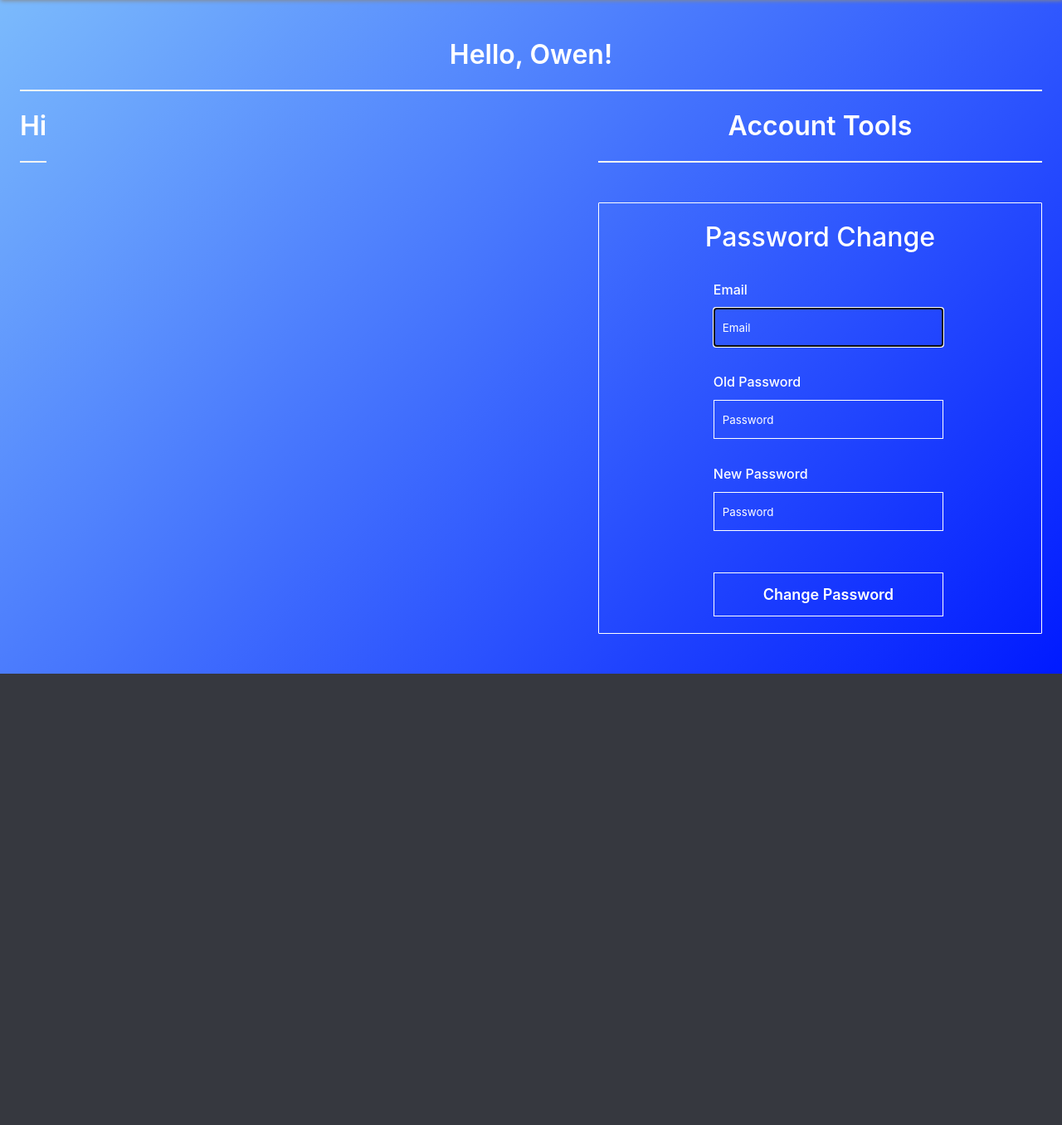
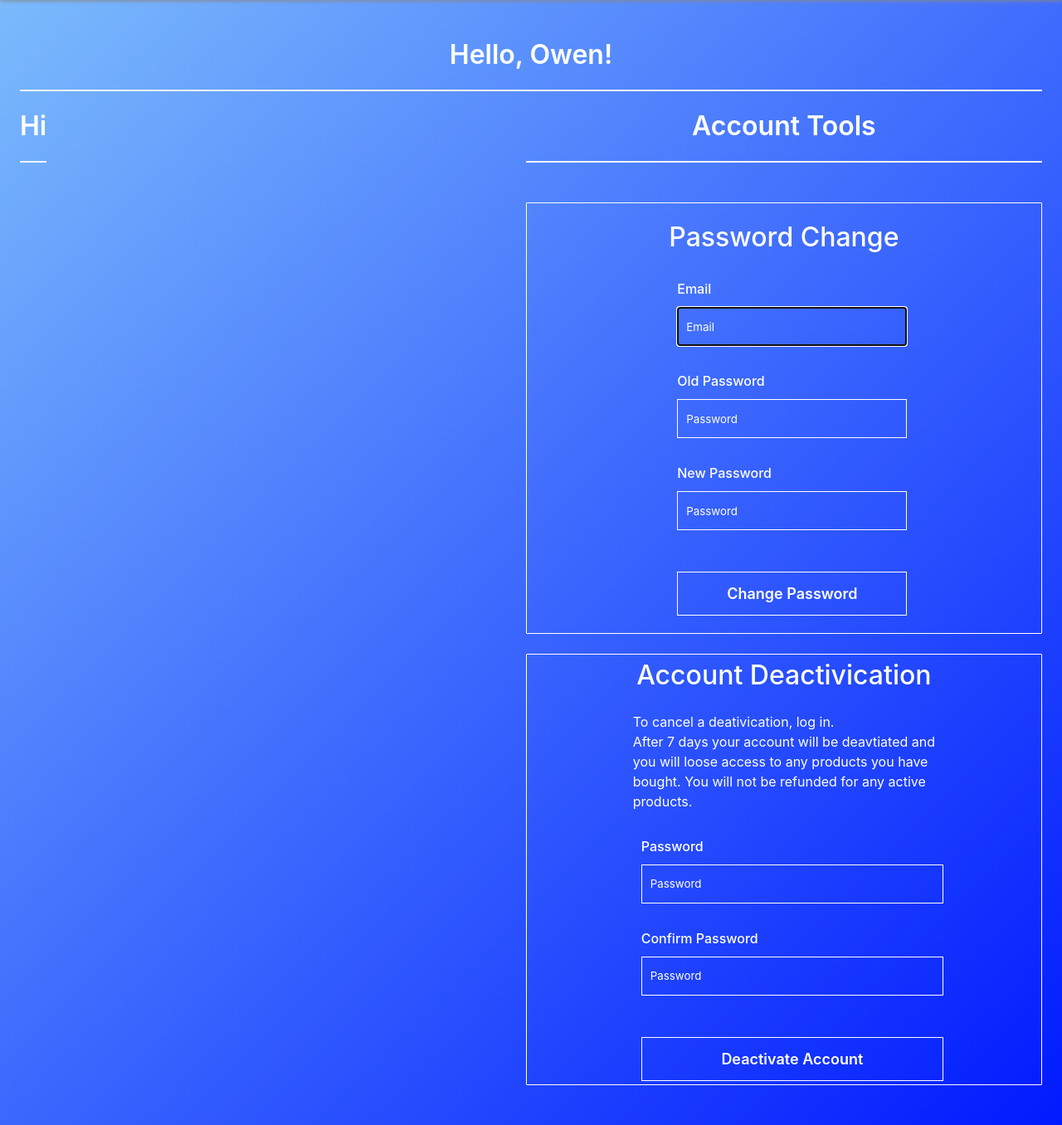
Before and after one commit to GalacticSquirel/crazysuite, a Flask app: page /account in a window 1280 px wide. Shown: the part 90-1446 px from the top of the page at 83% size. Before the commit the page ends 902 px from the top, so only its background shows below. Run offline with Flask 2, Linux system fonts and the light colour scheme; a user stored in the database is signed in.

Commit message:
Added shell for account deactivation

```diff
--- a/web/templates/account.css
+++ b/web/templates/account.css
@@ -23,7 +23,7 @@
 form h3{
     font-size: 32px;
     font-weight: 500;
-    line-height: 42px;
+    line-height: 40px;
     text-align: center;
     color: white;
 }
--- a/web/templates/account.html
+++ b/web/templates/account.html
@@ -45,6 +45,44 @@
                         </div>
                     </div>
                 </form>
+                <br>
+                <form method="POST" action="{{url_for("auth.login")}}" id="fm" >
+                    <div vertical-layout id="vertical-layout" style="height:fit-content">
+                        <br>
+                        <h3>Account Deactivication</h3>
+                        <p style="text-align: left;">
+                            <br>
+                            To cancel a deativication, log in.
+                            <br>
+                            After 7 days your account will be deavtiated and
+                            <br>
+                            you will loose access to any products you have
+                            <br>
+                            bought. You will not be refunded for any active
+                            <br>
+                            products.
+                        </p>
+                            {% with messages = get_flashed_messages() %}
+                                {% if messages %}
+                                    <div class="notification">
+                                        {{ messages[0] }}
+                                    </div>
+                                {% endif %}
+                            {% endwith %}
+                        <div id="password">
+                            <label for="password">Password</label>
+                            <input type="password" name="password" placeholder="Password">
+                        </div>
+                        <div id="password">
+                            <label for="password">Confirm Password</label>
+                            <input type="password" name="confirm-password" placeholder="Password">
+                        </div>
+                        <div id="submit">
+                            <button>Deactivate Account</button>
+                        </div>
+                        <br>
+                    </div>
+                </form>
             </c1-2>
         </r-c>
     </div>
```
